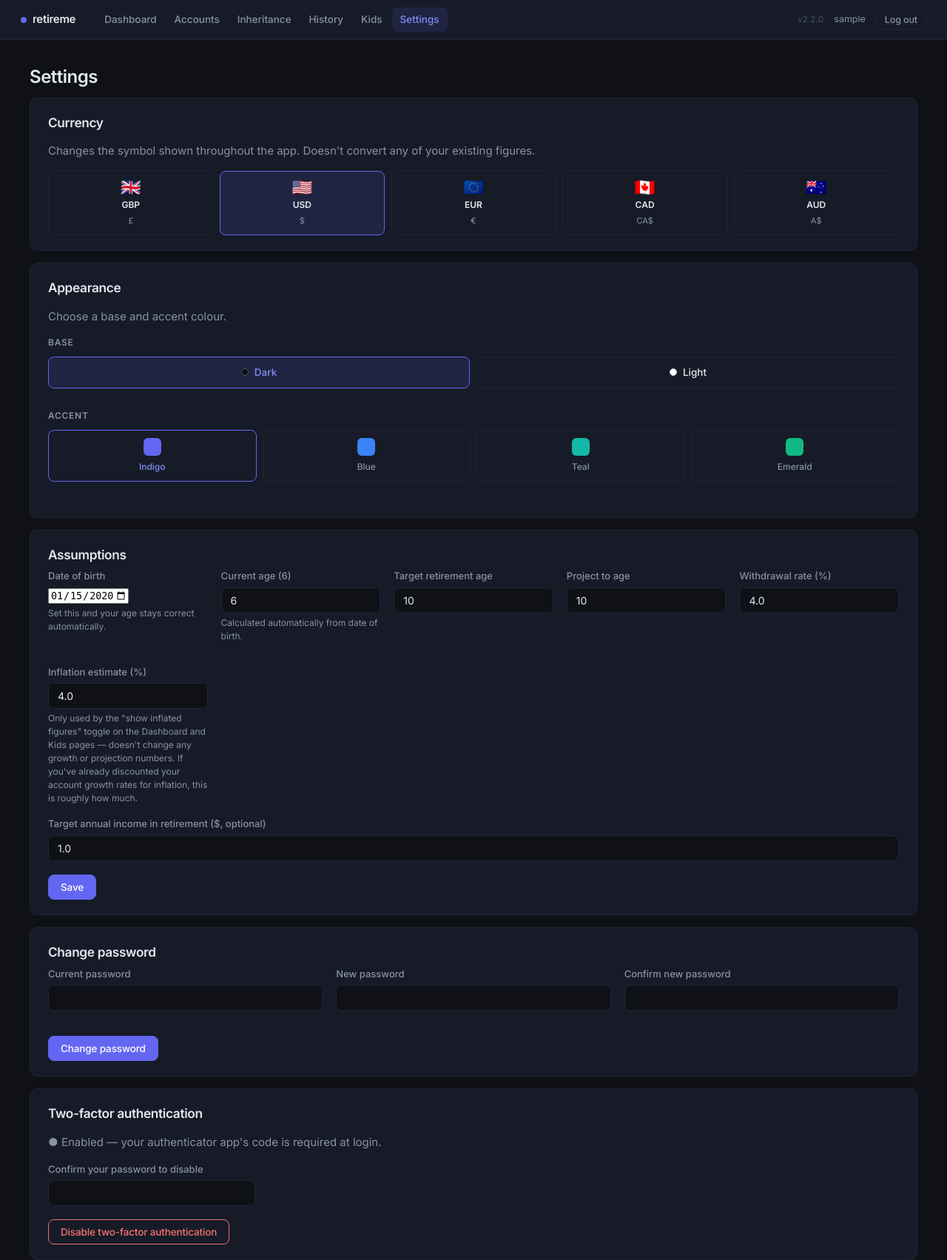
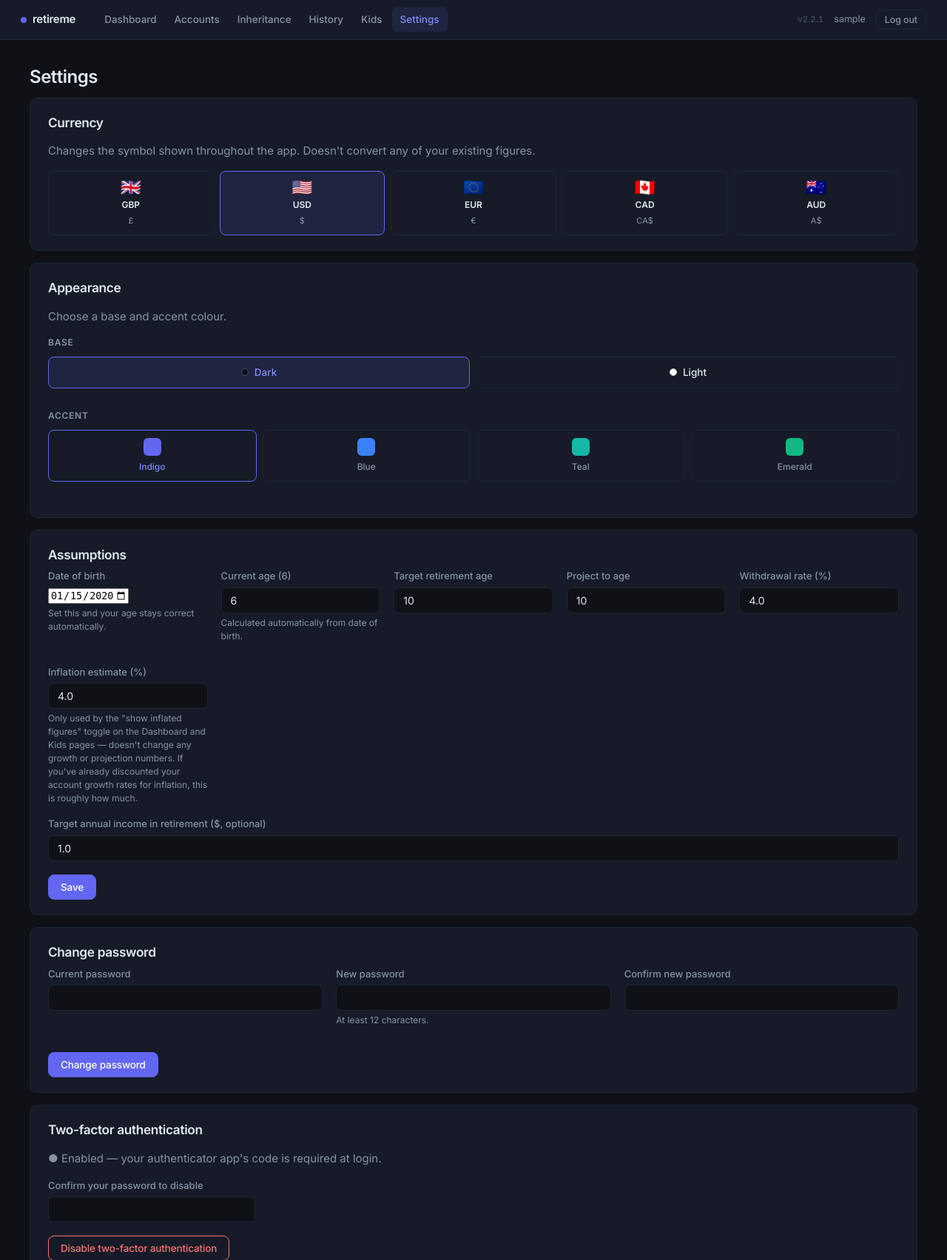
Before and after one commit to SimonBrooker/retireme, a Flask app: page /settings/ in a window 1280 px wide. Shown: the top 1703 px of the page at 74% size. Run offline with Flask 3, Linux system fonts and the light colour scheme; a user stored in the database is signed in; tables that the repository leaves empty hold one stand-in row (values such as "Sample post"); parts of the project's set-up code (start-up, migrations or seed data) failed here and were passed over.

Commit message:
v2.2.1: close login timing side-channel; align password length hints
Security review follow-ups:

- auth.py: the dummy hash used to equalise response time for a
  non-existent username was a hardcoded pbkdf2 string, but real
  passwords hash with werkzeug's scrypt default — so the "no such user"
  path ran ~10x faster and leaked username existence via timing. Derive
  the dummy hash from generate_password_hash() so it always matches the
  real algorithm and cost. Verified the timing gap drops to noise.

- create_account.html / settings.html: password inputs said
  minlength="8" while the server requires 12, giving a confusing
  rejection for 8-11 char passwords. Hints and minlength now say 12.

```diff
--- a/app/__init__.py
+++ b/app/__init__.py
@@ -11,7 +11,7 @@ from werkzeug.middleware.proxy_fix import ProxyFix
 from app.extensions import db, login_manager, limiter
 
 
-APP_VERSION = "2.2.0"
+APP_VERSION = "2.2.1"
 
 
 def create_app():
--- a/app/routes/auth.py
+++ b/app/routes/auth.py
@@ -3,7 +3,7 @@ from urllib.parse import urlparse
 
 from flask import Blueprint, render_template, redirect, url_for, request, flash, session, current_app
 from flask_login import login_user, logout_user, login_required, current_user
-from werkzeug.security import check_password_hash
+from werkzeug.security import check_password_hash, generate_password_hash
 
 from app.extensions import db, limiter
 from app.models import User, Profile
@@ -11,7 +11,11 @@ from app.totp_utils import verify_code
 
 # Dummy hash used when no user is found — ensures the response time is
 # indistinguishable from a real failed login, preventing username enumeration.
-_DUMMY_HASH = "pbkdf2:sha256:260000$x$" + "a" * 64
+# Derived from the real hasher (not a hardcoded literal) so it always uses the
+# same algorithm and cost as a genuine password check; a hardcoded pbkdf2 string
+# would run far faster than werkzeug's current scrypt default and reintroduce the
+# very timing side-channel this is meant to close.
+_DUMMY_HASH = generate_password_hash("timing-equalizer-not-a-real-password")
 
 MAX_FAILED_ATTEMPTS = 5
 MAX_FAILED_MFA_ATTEMPTS = 10
--- a/app/templates/create_account.html
+++ b/app/templates/create_account.html
@@ -14,12 +14,12 @@
       </div>
       <div class="field">
         <label for="password">Password</label>
-        <input type="password" id="password" name="password" required minlength="8">
-        <div class="hint">At least 8 characters.</div>
+        <input type="password" id="password" name="password" required minlength="12">
+        <div class="hint">At least 12 characters.</div>
       </div>
       <div class="field">
         <label for="confirm">Confirm password</label>
-        <input type="password" id="confirm" name="confirm" required minlength="8">
+        <input type="password" id="confirm" name="confirm" required minlength="12">
       </div>
       <button type="submit">Create account &amp; continue</button>
     </form>
--- a/app/templates/settings.html
+++ b/app/templates/settings.html
@@ -114,11 +114,12 @@
       </div>
       <div class="field">
         <label>New password</label>
-        <input type="password" name="new_password" required minlength="8">
+        <input type="password" name="new_password" required minlength="12">
+        <div class="hint">At least 12 characters.</div>
       </div>
       <div class="field">
         <label>Confirm new password</label>
-        <input type="password" name="confirm" required minlength="8">
+        <input type="password" name="confirm" required minlength="12">
       </div>
     </div>
     <div class="btn-row">
```
Also changed, not shown: 1 other file.
